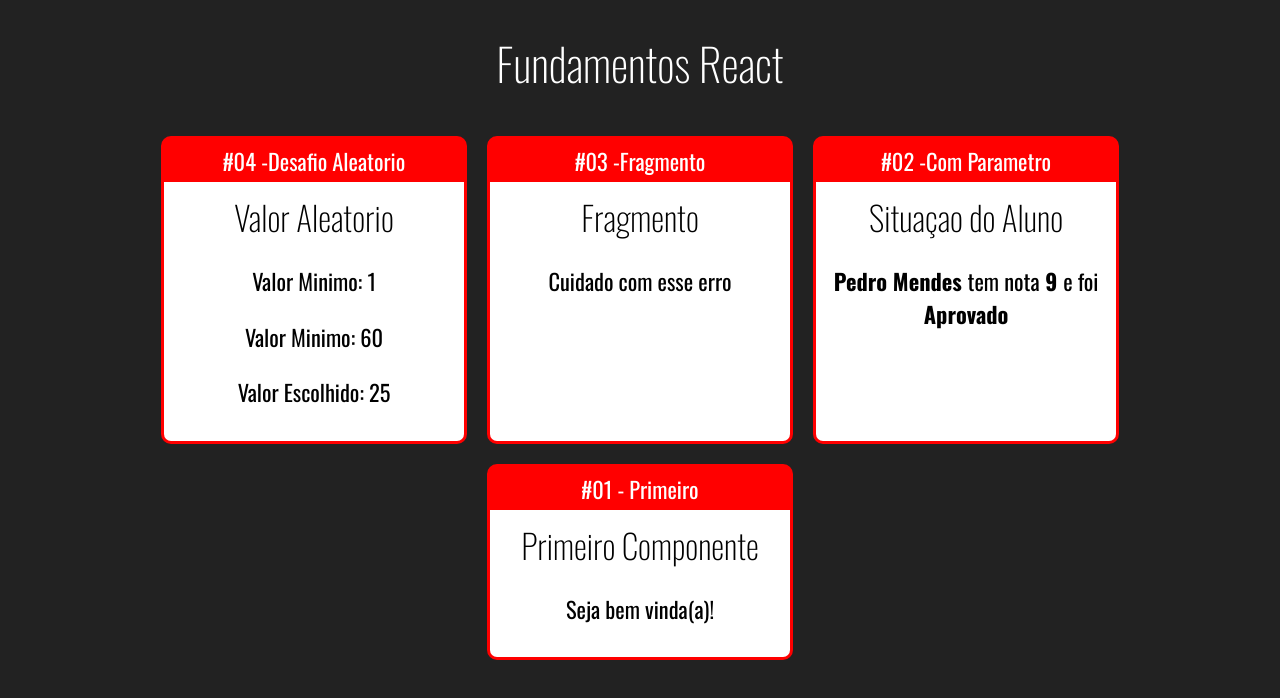
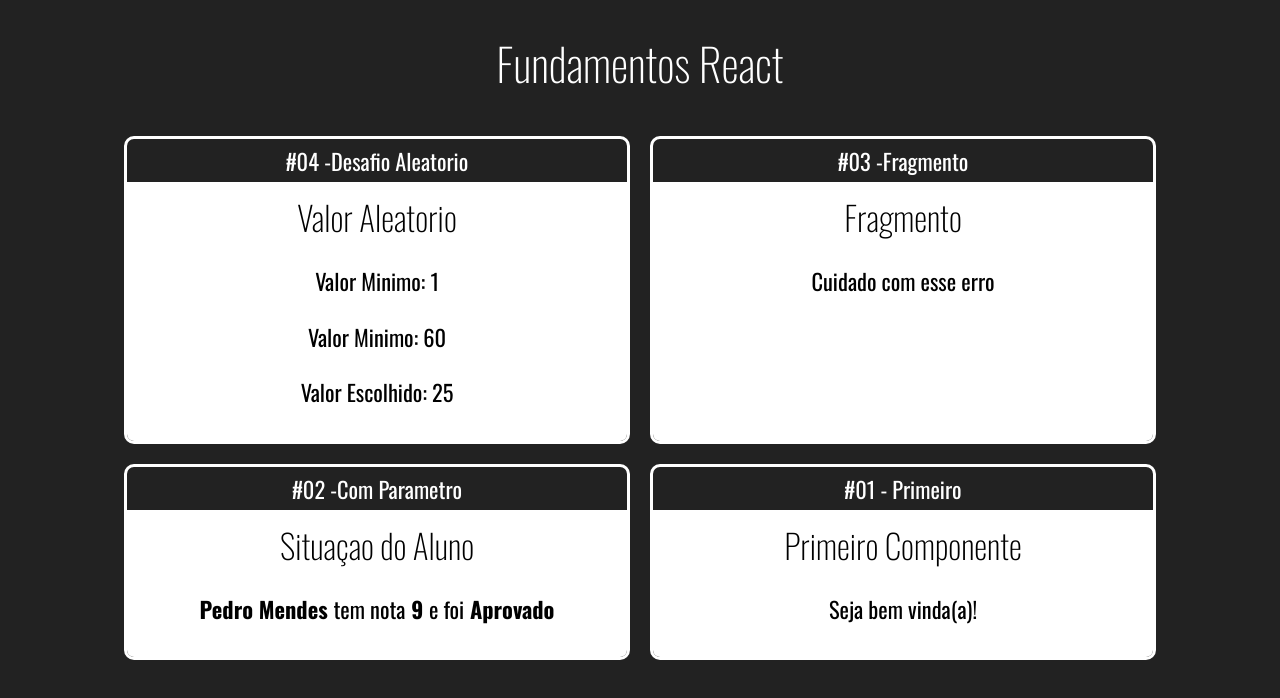
Before and after one commit to devBernardo-Mendes/react-fundaments-study, a React (Create React App) app: page / in a window 1280 px wide. Shown: the top 698 px of the page. Built offline with nearby package versions, Linux system fonts and the light colour scheme.

Commit message:
fix: :sparkles: correcting styles

```diff
--- a/src/components/layout/Card.css
+++ b/src/components/layout/Card.css
@@ -1,14 +1,13 @@
 .Card {
-    background-color: red;
     border-radius: 10px;overflow: hidden;
-    border: 3px solid red;
+    border: 3px solid;
     overflow: hidden;
     margin: 10px;
 
     display: flex;
     flex-direction: column;
-    min-width: 300px;
-    max-width: 300px;
+    min-width: 500px;
+    max-width: 500px;
 
 }
 .Card .Title {
```
